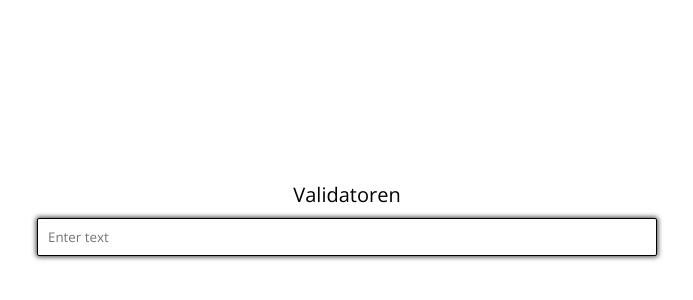
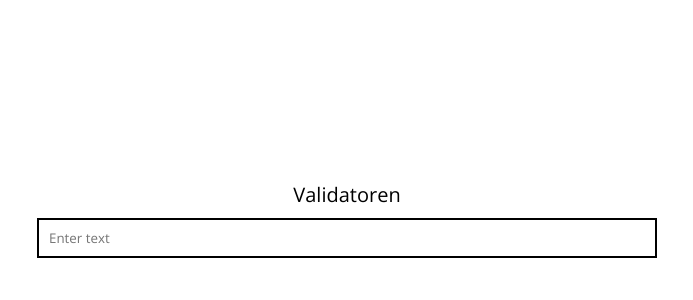
Before and after one commit to viniceosm/validatoren, a plain HTML site: page index.html in a window 1280 px wide. Shown: the part 20-320 px from the top of the page, without its empty margins (293-986 px from the left). Drawn offline with nearby package versions, Linux system fonts and the light colour scheme.

Commit message:
Alterado :focus do input

```diff
--- a/index.css
+++ b/index.css
@@ -30,15 +30,14 @@ body {
 
 .input {
 	height: 1.5em;
-    	padding: 18px 10px;
+	padding: 18px 10px;
 	width: 100%;
 	font-family: 'Open Sans'!important;
-	border-radius: 2px;
 	border: 1px solid black;
 	outline: 1px transparent;
 }
 .input:focus {
-	box-shadow: 0px 0px 5px 1px rgba(0,0,0,0.75);
+	border: 2px solid black;
 }
 
 #res {
```
